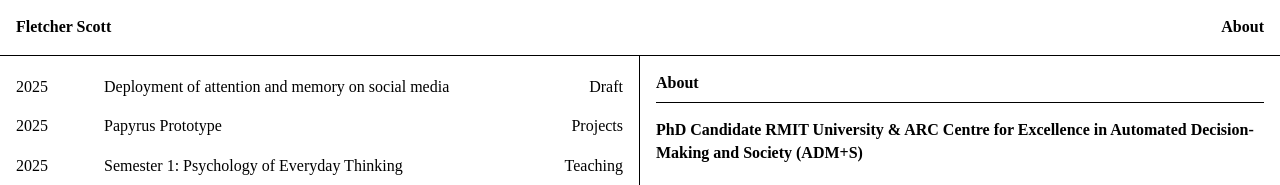
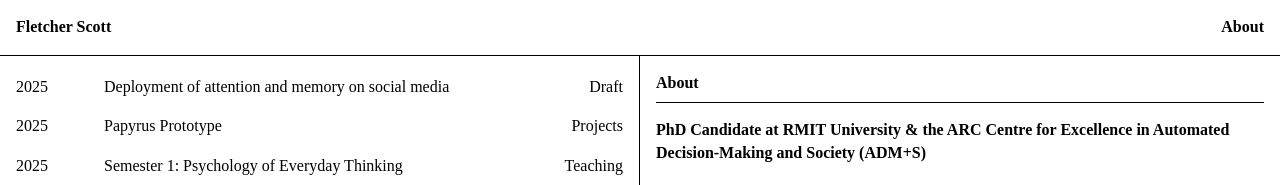
Before and after one commit to fletchersc0/fletcherscott, a plain HTML site: page index.html in a window 1280 px wide. Shown: the top 185 px of the page. Drawn offline with Linux system fonts and the light colour scheme.

Commit message:
Update index.html

```diff
--- a/index.html
+++ b/index.html
@@ -117,7 +117,7 @@
     <article id="content">
       <section id="about-section">
         <h2>About</h2>
-        <p><strong>PhD Candidate RMIT University & ARC Centre for Excellence in Automated Decision-Making and Society (ADM+S)</strong></p>
+        <p><strong>PhD Candidate at RMIT University & the ARC Centre for Excellence in Automated Decision-Making and Society (ADM+S)</strong></p>
         <p><strong>Casual Sessional Tutor for Psychology | Computational Models of Cognition | Resource-Rational Sequential Learning | Human-Computer Interaction</strong></p>
         <p>I research how people process information. My current interest is in how processing specifically applies to political messages, especially those designed to mislead or provoke strong emotions. Currently, I am mapping how the order and repetition of messages, such as what shows up first or later, as well as how ideas cluster over time, changes the mental effort people devote to evaluating claims. By pinpointing these moments, information systems could critically place nudges or fact-checks exactly where they can trigger closer scrutiny.</p>
         <p>The approach is to assess how computational models can be used to infer users’ real-time processing (e.g. how quickly they skim, when they slow down, and which cues grab their attention). Embedding a model of the learner into information platforms paves the way for adaptive systems that tailor corrections, explanations, or practice material to the moment a person is most receptive, turning generic facts into personalized learning aids.</p>
```
